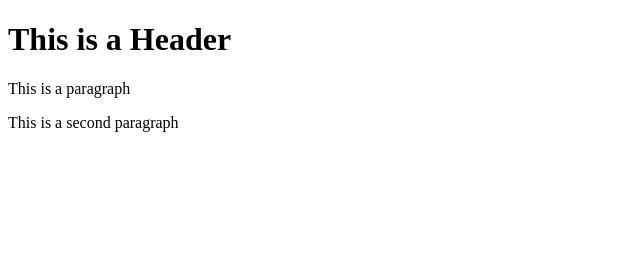
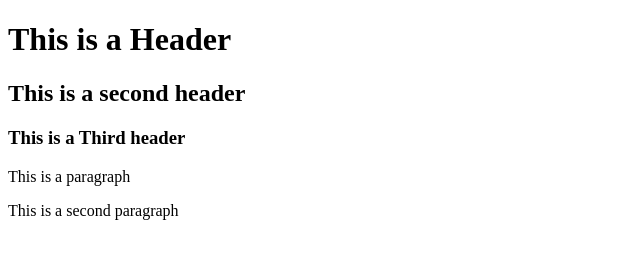
Before and after one commit to Lucapedrazzini/floatingpoint, a website: page index.html in a window 1280 px wide. Shown: the whole page, without its empty margins (0-640 px from the left). Drawn offline with Linux system fonts and the light colour scheme.

Commit message:
fourth commit

```diff
--- a/index.html
+++ b/index.html
@@ -4,6 +4,8 @@
 
 <body>
   <h1> This is a Header</h1>
+  <h2> This is a second header</h2>
+  <h3> This is a Third header</h3>
   <p> This is a paragraph </p>
   <p> This is a second paragraph </p>
 </body>
```
Also changed, not shown: package.json (added, +24 -0 lines), 2 other files.
